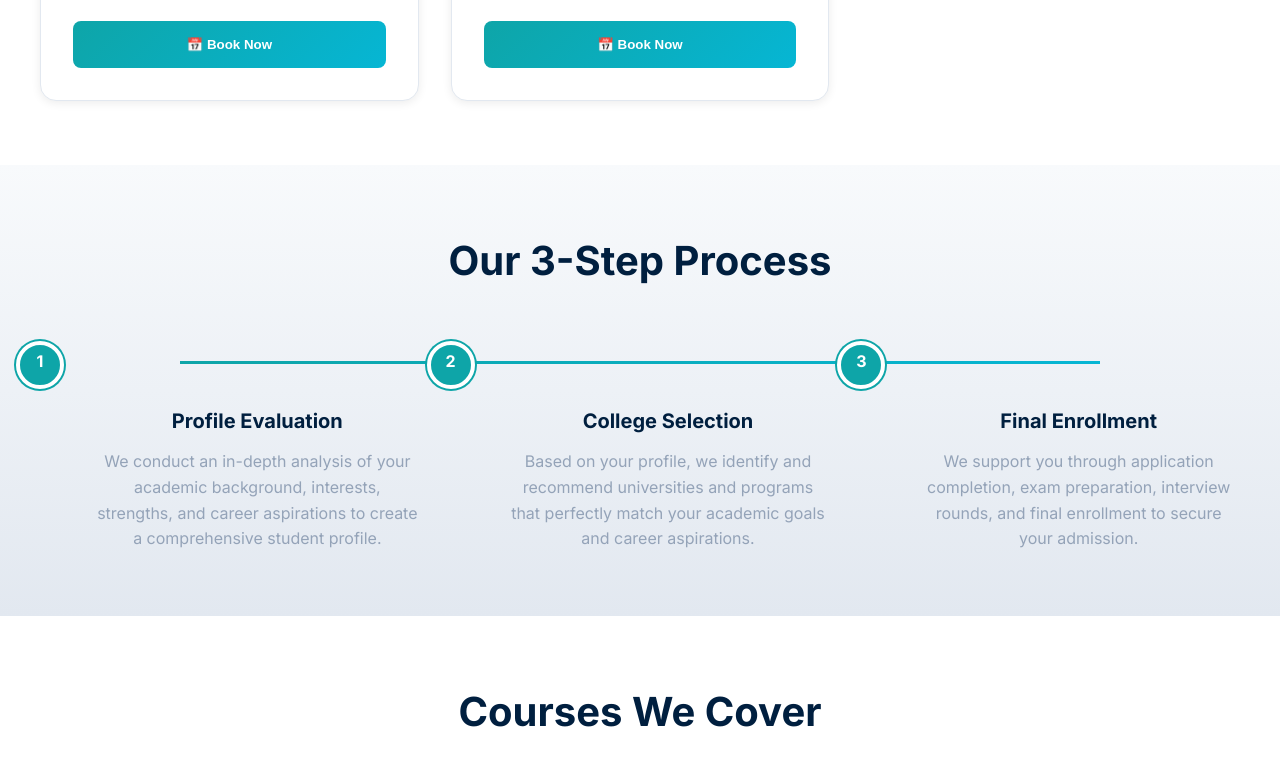
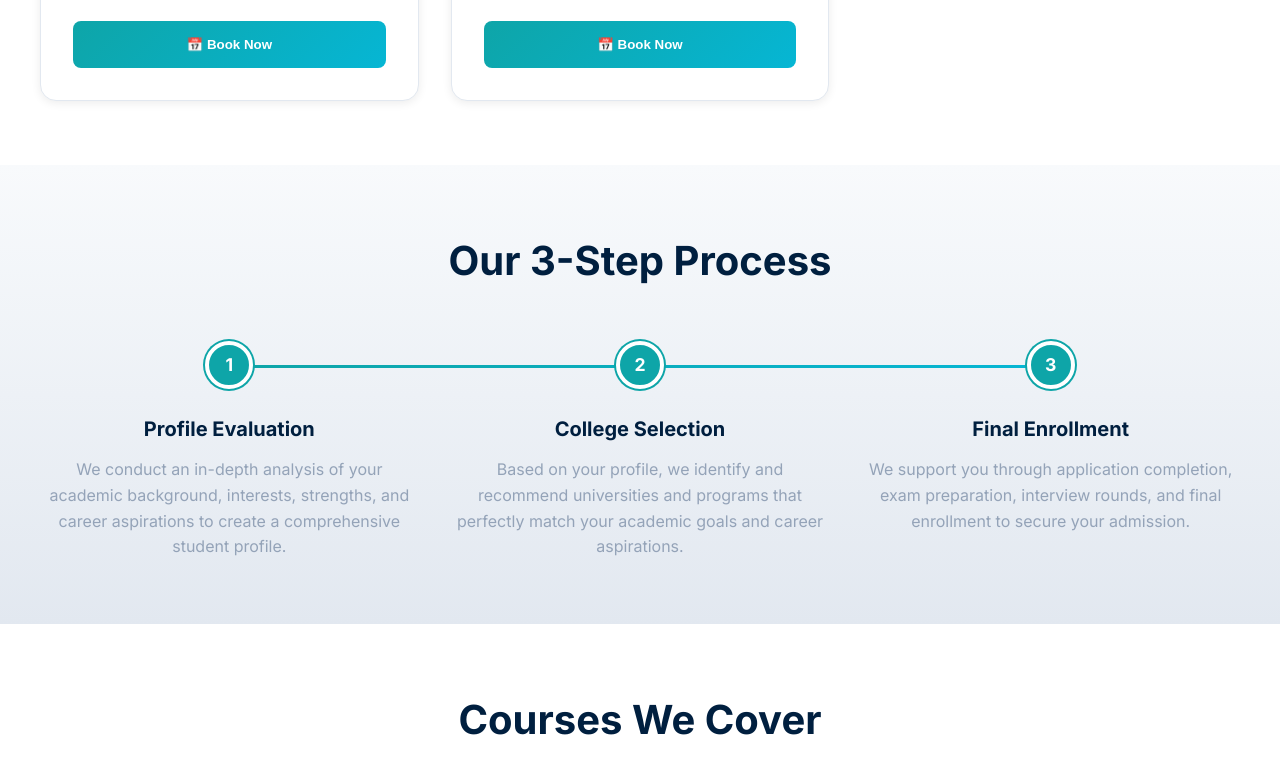
Before and after one commit to mindsil/mindsil.github.io, a plain HTML site: page index.html in a window 1280 px wide. Shown: the part 2010-2767 px from the top of the page. Drawn offline with Linux system fonts and the light colour scheme.

Commit message:
Update index.html

```diff
--- a/index.html
+++ b/index.html
@@ -513,62 +513,7 @@
             }
         }
 
-        /* Process timeline: horizontal connector on desktop */
-        .timeline-grid {
-            position: relative;
-            counter-reset: step;
-        }
-
-        @media (min-width: 1024px) {
-            .timeline-grid::before {
-                content: '';
-                position: absolute;
-                top: 1.25rem; /* half of 2.5rem circle = 1.25rem */
-                left: calc(10% + 1.25rem);
-                right: calc(10% + 1.25rem);
-                height: 3px;
-                background: linear-gradient(90deg, var(--teal) 0%, var(--accent) 100%);
-                z-index: 0;
-            }
-
-            .timeline-item {
-                padding-left: 0;
-                padding-top: 4rem;
-                text-align: center;
-                position: relative;
-                z-index: 1;
-            }
-
-            .timeline-item::before {
-                top: 0;
-                left: 50%;
-                transform: translateX(-50%);
-            }
-        }
-
-        .timeline-item {
-            position: relative;
-            padding-left: 3.5rem;
-        }
-
-        .timeline-item::before {
-            content: counter(step);
-            counter-increment: step;
-            position: absolute;
-            left: 0;
-            top: 0;
-            width: 2.5rem;
-            height: 2.5rem;
-            background: var(--teal);
-            color: var(--white);
-            border-radius: 50%;
-            border: 4px solid var(--white);
-            box-shadow: 0 0 0 2px var(--teal);
-            font-weight: 700;
-            font-size: 1rem;
-            line-height: 2rem; /* (2.5rem height - 2*4px border) = ~2rem inner */
-            text-align: center;
-        }
+        /* Process timeline styles are in the #process section block */
 
         /* Hero Section */
         .hero {
@@ -941,8 +886,8 @@
                     <div style="display: flex; justify-content: space-between; align-items: start; margin-bottom: 1.5rem;">
                         <div class="service-icon" style="font-size: 2.5rem;">🎯</div>
                         <div style="text-align: right;">
-                            <div style="font-size: 0.875rem; color: var(--gray-medium); margin-bottom: 0.25rem;">Duration</div>
-                            <div style="font-weight: 700; color: var(--navy); font-size: 1.1rem;">1 Hour</div>
+
+                            <div style="font-weight: 700; color: var(--navy); font-size: 1.1rem;">~1 Hour</div>
                             <div style="font-size: 0.875rem; background: linear-gradient(135deg, var(--success) 0%, var(--teal) 100%); -webkit-background-clip: text; -webkit-text-fill-color: transparent; background-clip: text; font-weight: 600;">100% Free</div>
                         </div>
                     </div>
@@ -962,8 +907,8 @@
                     <div style="display: flex; justify-content: space-between; align-items: start; margin-bottom: 1.5rem;">
                         <div class="service-icon" style="font-size: 2.5rem;">🏫</div>
                         <div style="text-align: right;">
-                            <div style="font-size: 0.875rem; color: var(--gray-medium); margin-bottom: 0.25rem;">Duration</div>
-                            <div style="font-weight: 700; color: var(--navy); font-size: 1.1rem;">1 Hour</div>
+
+                            <div style="font-weight: 700; color: var(--navy); font-size: 1.1rem;">~1 Hour</div>
                             <div style="font-size: 0.875rem; background: linear-gradient(135deg, var(--success) 0%, var(--teal) 100%); -webkit-background-clip: text; -webkit-text-fill-color: transparent; background-clip: text; font-weight: 600;">100% Free</div>
                         </div>
                     </div>
@@ -983,8 +928,8 @@
                     <div style="display: flex; justify-content: space-between; align-items: start; margin-bottom: 1.5rem;">
                         <div class="service-icon" style="font-size: 2.5rem;">🎓</div>
                         <div style="text-align: right;">
-                            <div style="font-size: 0.875rem; color: var(--gray-medium); margin-bottom: 0.25rem;">Duration</div>
-                            <div style="font-weight: 700; color: var(--navy); font-size: 1.1rem;">1 Hour</div>
+
+                            <div style="font-weight: 700; color: var(--navy); font-size: 1.1rem;">~1 Hour</div>
                             <div style="font-size: 0.875rem; background: linear-gradient(135deg, var(--success) 0%, var(--teal) 100%); -webkit-background-clip: text; -webkit-text-fill-color: transparent; background-clip: text; font-weight: 600;">100% Free</div>
                         </div>
                     </div>
@@ -1004,8 +949,8 @@
                     <div style="display: flex; justify-content: space-between; align-items: start; margin-bottom: 1.5rem;">
                         <div class="service-icon" style="font-size: 2.5rem;">💰</div>
                         <div style="text-align: right;">
-                            <div style="font-size: 0.875rem; color: var(--gray-medium); margin-bottom: 0.25rem;">Duration</div>
-                            <div style="font-weight: 700; color: var(--navy); font-size: 1.1rem;">1 Hour</div>
+
+                            <div style="font-weight: 700; color: var(--navy); font-size: 1.1rem;">~1 Hour</div>
                             <div style="font-size: 0.875rem; background: linear-gradient(135deg, var(--success) 0%, var(--teal) 100%); -webkit-background-clip: text; -webkit-text-fill-color: transparent; background-clip: text; font-weight: 600;">100% Free</div>
                         </div>
                     </div>
@@ -1025,8 +970,8 @@
                     <div style="display: flex; justify-content: space-between; align-items: start; margin-bottom: 1.5rem;">
                         <div class="service-icon" style="font-size: 2.5rem;">💼</div>
                         <div style="text-align: right;">
-                            <div style="font-size: 0.875rem; color: var(--gray-medium); margin-bottom: 0.25rem;">Duration</div>
-                            <div style="font-weight: 700; color: var(--navy); font-size: 1.1rem;">1 Hour</div>
+
+                            <div style="font-weight: 700; color: var(--navy); font-size: 1.1rem;">~1 Hour</div>
                             <div style="font-size: 0.875rem; background: linear-gradient(135deg, var(--success) 0%, var(--teal) 100%); -webkit-background-clip: text; -webkit-text-fill-color: transparent; background-clip: text; font-weight: 600;">100% Free</div>
                         </div>
                     </div>
@@ -1049,32 +994,97 @@
         <div class="container">
             <h2 id="process-title">Our 3-Step Process</h2>
 
-            <div class="timeline-grid" style="display: grid; position: relative; grid-template-columns: repeat(3, 1fr); gap: 2rem; margin-top: 3rem;">
-                <div class="timeline-item">
-                    <h3 style="font-size: 1.25rem; font-weight: 700; margin-bottom: 0.75rem; color: var(--navy);">
-                        Profile Evaluation
-                    </h3>
-                    <p style="color: var(--gray-medium);">
-                        We conduct an in-depth analysis of your academic background, interests, strengths, and career aspirations to create a comprehensive student profile.
-                    </p>
-                </div>
-
-                <div class="timeline-item">
-                    <h3 style="font-size: 1.25rem; font-weight: 700; margin-bottom: 0.75rem; color: var(--navy);">
-                        College Selection
-                    </h3>
-                    <p style="color: var(--gray-medium);">
-                        Based on your profile, we identify and recommend universities and programs that perfectly match your academic goals and career aspirations.
-                    </p>
-                </div>
-
-                <div class="timeline-item">
-                    <h3 style="font-size: 1.25rem; font-weight: 700; margin-bottom: 0.75rem; color: var(--navy);">
-                        Final Enrollment
-                    </h3>
-                    <p style="color: var(--gray-medium);">
-                        We support you through application completion, exam preparation, interview rounds, and final enrollment to secure your admission.
-                    </p>
+            <style>
+                /* ---- Process Steps ---- */
+                .process-steps {
+                    display: grid;
+                    grid-template-columns: repeat(3, 1fr);
+                    gap: 2rem;
+                    margin-top: 3rem;
+                    position: relative;
+                }
+
+                /* Horizontal connecting line across the top of all 3 columns */
+                .process-steps::before {
+                    content: '';
+                    position: absolute;
+                    top: 1.5rem; /* half of 3rem circle */
+                    left: calc(100% / 6);   /* centre of first column */
+                    right: calc(100% / 6);  /* centre of last column */
+                    height: 3px;
+                    background: linear-gradient(90deg, var(--teal) 0%, var(--accent) 100%);
+                    z-index: 0;
+                }
+
+                .process-step {
+                    display: flex;
+                    flex-direction: column;
+                    align-items: center;
+                    text-align: center;
+                    position: relative;
+                    z-index: 1;
+                }
+
+                .process-circle {
+                    width: 3rem;
+                    height: 3rem;
+                    background: var(--teal);
+                    border-radius: 50%;
+                    border: 4px solid var(--white);
+                    box-shadow: 0 0 0 2px var(--teal);
+                    display: flex;
+                    align-items: center;
+                    justify-content: center;
+                    color: var(--white);
+                    font-weight: 700;
+                    font-size: 1.1rem;
+                    flex-shrink: 0;
+                    margin-bottom: 1.5rem;
+                }
+
+                /* Mobile: stack vertically, hide the horizontal line */
+                @media (max-width: 767px) {
+                    .process-steps {
+                        grid-template-columns: 1fr;
+                        gap: 2rem;
+                    }
+                    .process-steps::before {
+                        display: none;
+                    }
+                    .process-step {
+                        flex-direction: row;
+                        text-align: left;
+                        gap: 1.25rem;
+                        align-items: flex-start;
+                    }
+                    .process-circle {
+                        margin-bottom: 0;
+                        flex-shrink: 0;
+                    }
+                }
+            </style>
+
+            <div class="process-steps">
+                <div class="process-step">
+                    <div class="process-circle">1</div>
+                    <div>
+                        <h3 style="font-size: 1.25rem; font-weight: 700; margin-bottom: 0.75rem; color: var(--navy);">Profile Evaluation</h3>
+                        <p style="color: var(--gray-medium);">We conduct an in-depth analysis of your academic background, interests, strengths, and career aspirations to create a comprehensive student profile.</p>
+                    </div>
+                </div>
+                <div class="process-step">
+                    <div class="process-circle">2</div>
+                    <div>
+                        <h3 style="font-size: 1.25rem; font-weight: 700; margin-bottom: 0.75rem; color: var(--navy);">College Selection</h3>
+                        <p style="color: var(--gray-medium);">Based on your profile, we identify and recommend universities and programs that perfectly match your academic goals and career aspirations.</p>
+                    </div>
+                </div>
+                <div class="process-step">
+                    <div class="process-circle">3</div>
+                    <div>
+                        <h3 style="font-size: 1.25rem; font-weight: 700; margin-bottom: 0.75rem; color: var(--navy);">Final Enrollment</h3>
+                        <p style="color: var(--gray-medium);">We support you through application completion, exam preparation, interview rounds, and final enrollment to secure your admission.</p>
+                    </div>
                 </div>
             </div>
         </div>
```
